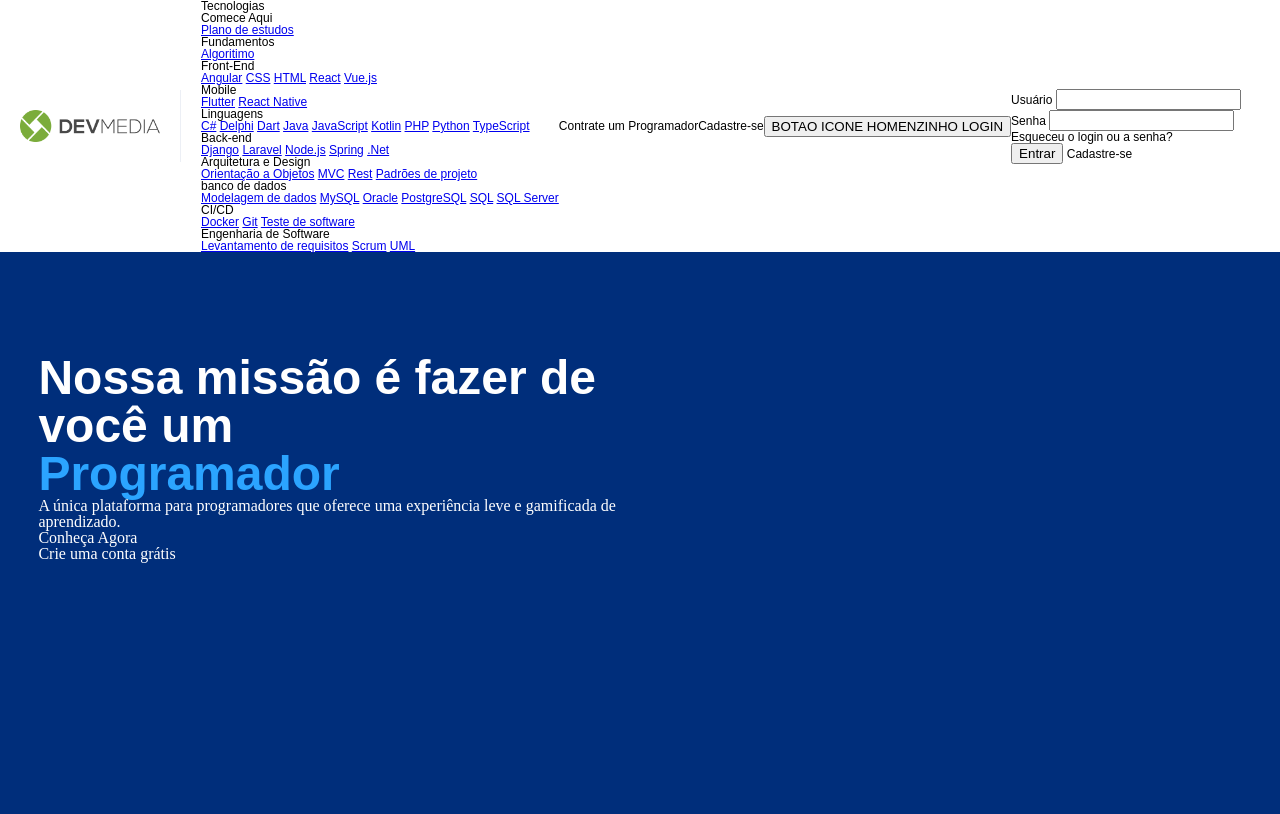
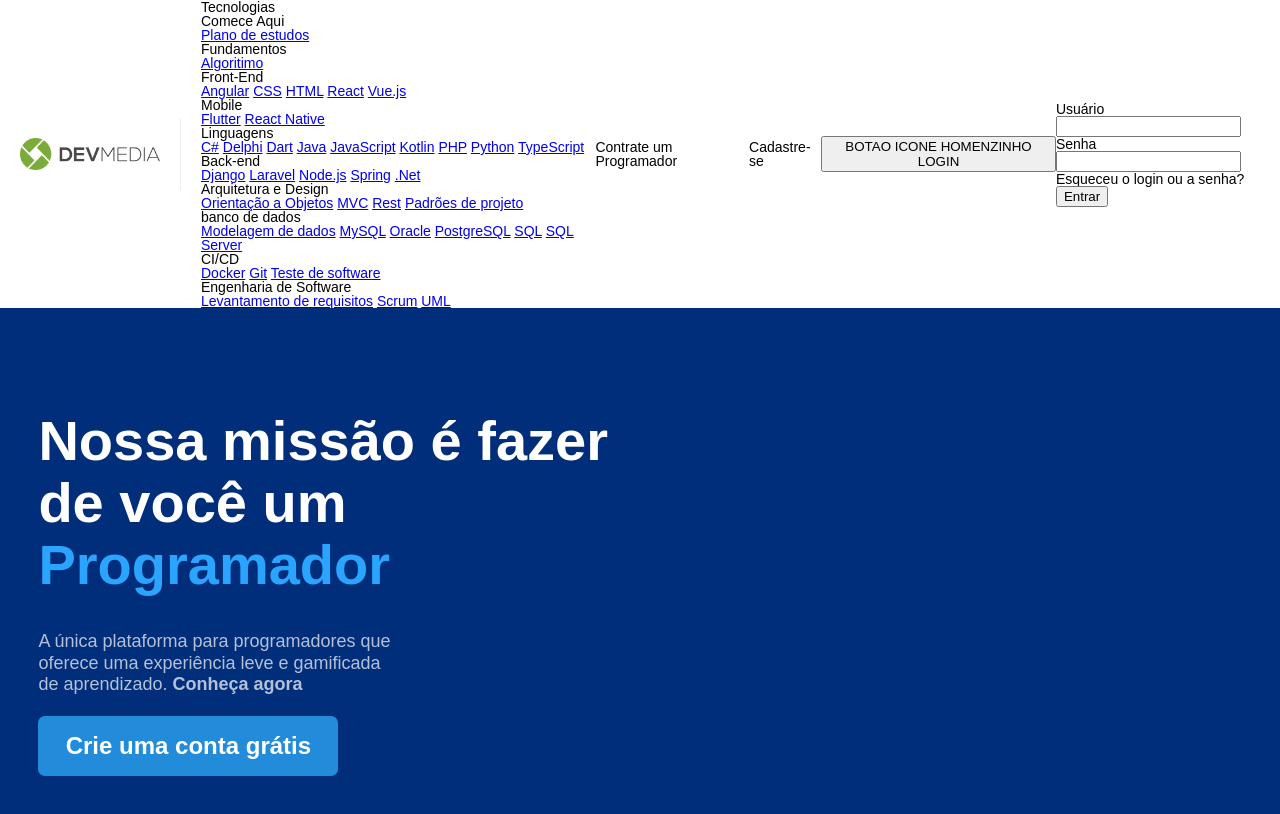
Before and after one commit to r-pedotti/web-proj, a plain HTML site: page projeto/html/DevMedia.html in a window 1280 px wide. Drawn offline with Linux system fonts and the light colour scheme.

Commit message:
complete fixed style page part 2, buttom and two texts.

```diff
--- a/projeto/css/style.css
+++ b/projeto/css/style.css
@@ -7,7 +7,7 @@
 	align-items: center;
 	margin:auto;
 	font-family: sans-serif;
-	font-size: 12px;
+	font-size: 14px;
 }
 
 .logo {
@@ -38,10 +38,44 @@
 
 .main_text h1 {
 	font-family: 'Montserrat', sans-serif;
-    font-size: 300%;
-    font-weight: 700;
+    font-size: 350%;
+    line-height: 110%;
+	font-weight: 700;
     display: flex;
     justify-content: left;
 	box-sizing: border-box;
+}
+
+.body-text {
+	font-family: 'Montserrat', sans-serif;
+	font-size: 18px;
+	line-height: 120%;
+	padding-top: 6%;
+	display: flex;
+	color: rgba(255, 255, 255, 0.7);
+    max-width: 360px;
+	padding-bottom: 20px;
+}
+
+.btn-cria-conta{
+	width: auto;
+    height: 100%;
+    background-color: rgba(34, 140, 219, 1);
+	border: none;
+    border-radius: 7px;
+    color: rgba(255, 255, 255, 1);
+    padding: 16px 24px;
+	font-family: 'Montserrat', sans-serif;
+    font-size: 24px;
+    font-weight: 600;
+    align-items: center;
+    transition: 0.3s;
+    cursor: pointer;
+    text-align: center;
+    text-decoration: none;
+	max-width: 300px;
+}
+
+.btn-cria-conta:hover {
 
 }
--- a/projeto/html/DevMedia.html
+++ b/projeto/html/DevMedia.html
@@ -93,20 +93,22 @@
                     </div>
                     <h5>Esqueceu o login ou a senha?</h5>
                     <button class="entrar">Entrar</button>
-                    <a>Cadastre-se</a>
                 </form>
 			</div>
 		</header>
 		<!-- F I M   HEADER -->
 
 		<!-- MAIN -->
-		<main class="conteudo">
-			<div class="main_text">
-				<h1>Nossa missão é fazer de você um</h1> <h1 style="color: rgba(43, 164, 255, 1);">Programador</h1>
-				<p>A única plataforma para programadores que oferece uma experiência leve e gamificada de aprendizado.</p>
-				<h2>Conheça Agora</h2>
+		<main>
+			<div class="conteudo">
+				<div class="main_text">
+					<h1>Nossa missão é fazer de você um</h1> <h1 style="color: rgba(43, 164, 255, 1);">Programador</h1>
+				</div>
+				<div class="body-text">
+					<p>A única plataforma para programadores que oferece uma experiência leve e gamificada de aprendizado. <b style="font-weight: 700;">Conheça agora</b> </p>
+				</div>
+				<button class="btn-cria-conta">Crie uma conta grátis</button>
 			</div>
-			<a class="crie_conta">Crie uma conta grátis</a>
 		</main>
 
 </body>
```
